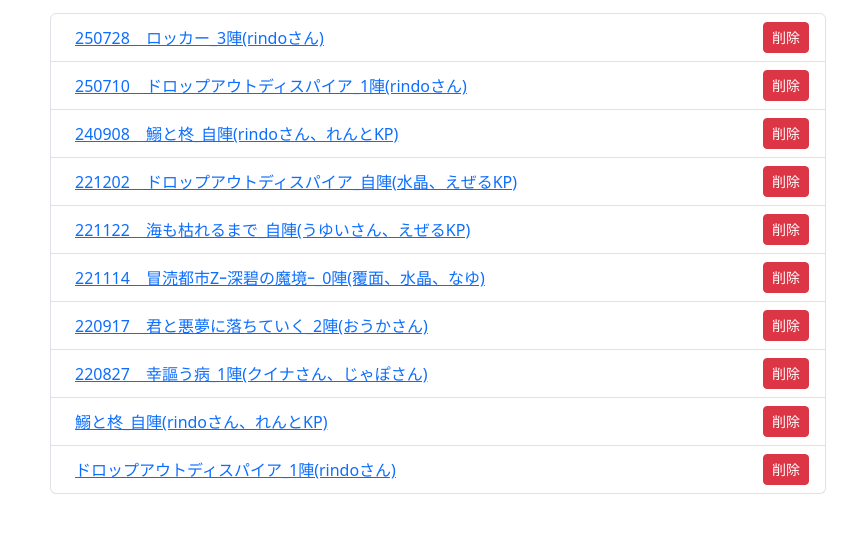
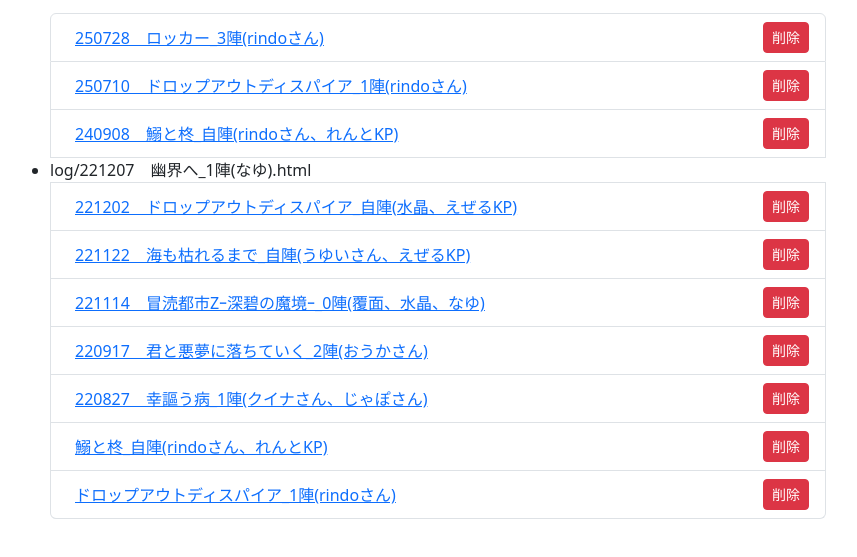
Before and after one commit to Fluorite5656/CocofoliaLog, a website: page index.html in a window 1280 px wide. Shown: the part 185-742 px from the top of the page, without its empty margins (202-1059 px from the left). Drawn offline with nearby package versions, Linux system fonts and the light colour scheme.

```diff
--- a/index.html
+++ b/index.html
@@ -68,6 +68,7 @@
   </span>
   <button type="button" class="btn btn-sm btn-danger btn-delete">削除</button>
 </li>
+<li data-path="log/221207　幽界へ_1陣(なゆ).html">log/221207　幽界へ_1陣(なゆ).html</li>
 <li class="list-group-item d-flex justify-content-between align-items-center"
     data-date="2025-07-28T10:17:49.243Z"
     data-path="log/221202　ドロップアウトディスパイア_自陣(水晶、えぜるKP).html"
```
